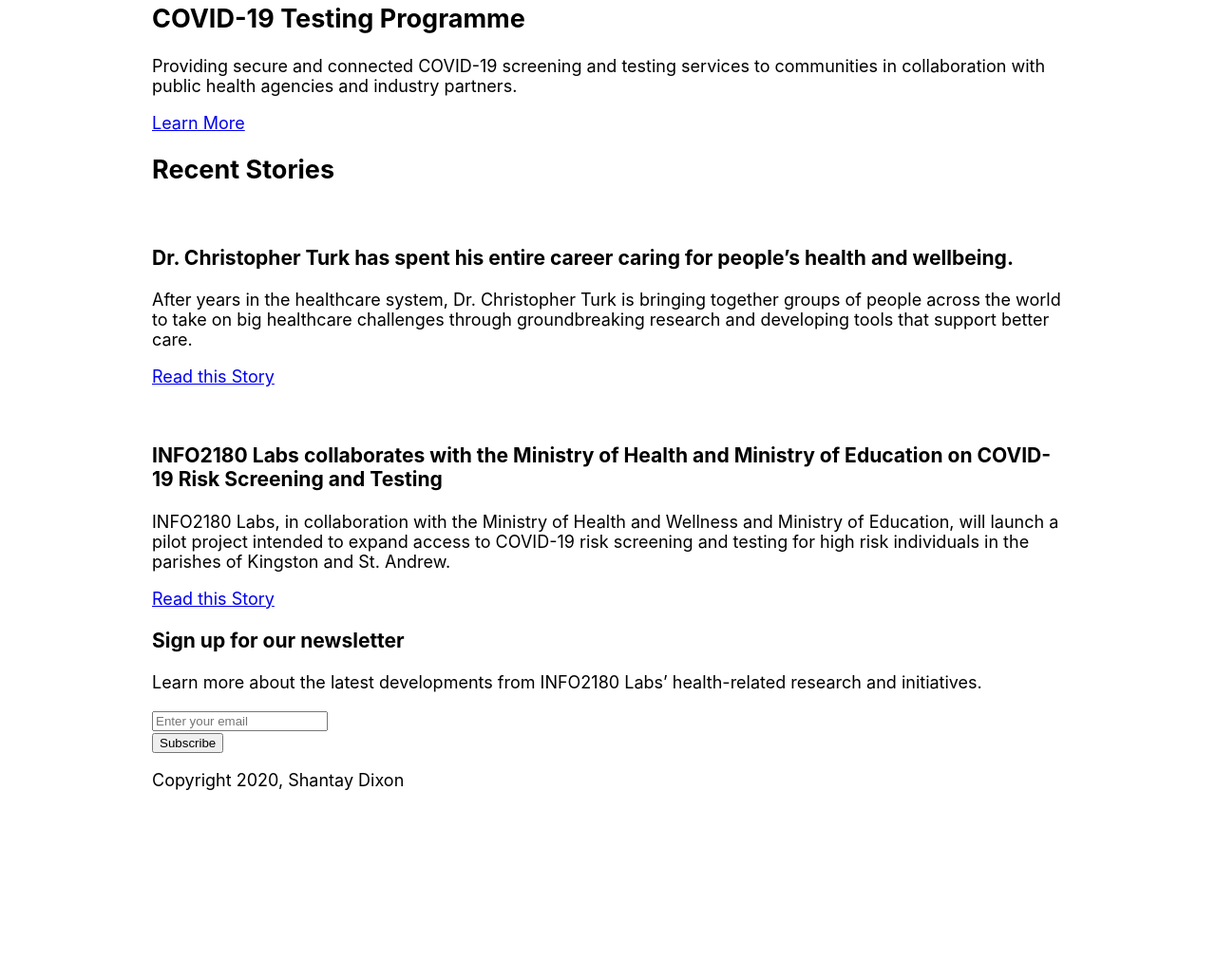
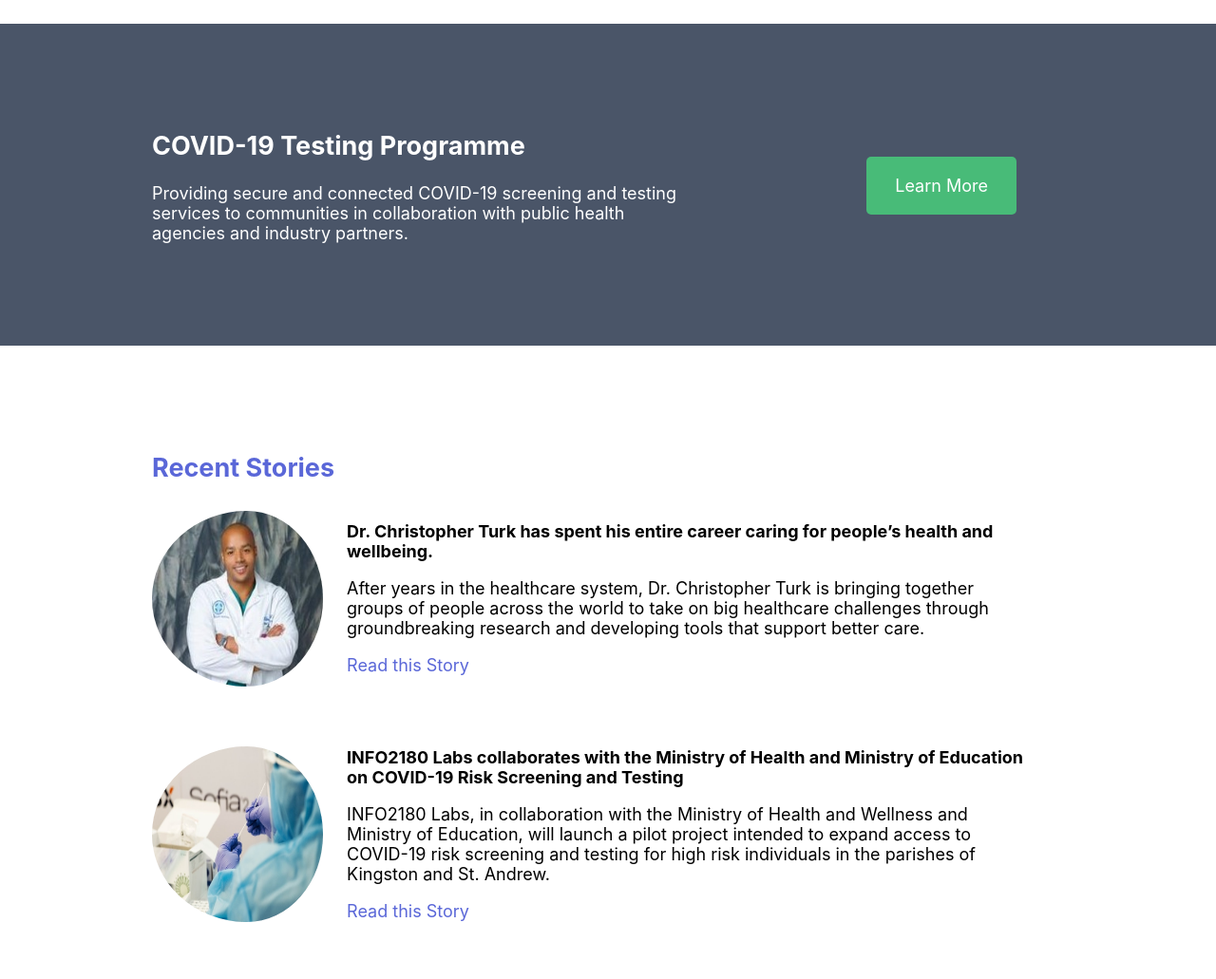
Before and after one commit to SC-Dixon/info2180-project1, a plain HTML site: page index.html in a window 1280 px wide. Shown: the part 873-1904 px from the top of the page at 95% size. Before the commit the page ends 1723 px from the top, so only its background shows below. Drawn offline with Linux system fonts and the light colour scheme.

Commit message:
Updated styles.css and Added new pictures to index.html files

```diff
--- a/index.html
+++ b/index.html
@@ -77,7 +77,7 @@
             <div class="container">
                 <h2>Recent Stories</h2>
                 <article>
-                    <img src="" alt="">
+                    <img src="DrCTurkPic.jpg" alt="Dr. Christopher Turk Picture">
                     <div class="article-body">
                         <h3>Dr. Christopher Turk has spent his entire career caring for people’s health and wellbeing.</h3>
                         <p>After years in the healthcare system, Dr. Christopher Turk is bringing together groups of people across the world to take on big healthcare challenges through groundbreaking research and developing tools that support better care.</p>
@@ -85,7 +85,7 @@
                     </div>
                 </article>
                 <article>
-                    <img src="" alt="">
+                    <img src="LabCovidTestPic.jpg" alt="Laboratory Swab Test Picture">
                     <div class="article-body">
                         <h3>INFO2180 Labs collaborates with the Ministry of Health and Ministry of Education on COVID-19 Risk Screening and Testing</h3>
                         <p>INFO2180 Labs, in collaboration with the Ministry of Health and Wellness and Ministry of Education, will launch a pilot project intended to expand access to COVID-19 risk screening and testing for high risk individuals in the parishes of Kingston and St. Andrew.</p>
--- a/styles.css
+++ b/styles.css
@@ -1,10 +1,11 @@
 /* Add your CSS to this file */
 body {
     margin: 0;
-    font-size: 16px;
+    font-size: 18px;
     display:flex;
     flex-direction: column;
     justify-content: center;
+    font-family: -apple-system, BlinkMacSystemFont, "Segoe UI", Roboto, "Helvetica Neue", Arial, "NotoSans", sans-serif;
 
 }
 
@@ -47,28 +48,40 @@
 header a{
     font-size: 18px;
     color: #6b7280;
+    text-decoration: none;
 }
 
 header a:hover{
     color: #5A67D8;
 }
 
+.overview-hero{
+    background-color: #E2E8F0;
+    padding: 50px;
+}
+
+.overview-hero .container{
+    width: 100%;
+}
+
 .overview-hero-image img {
     width: 120px;
     height: 125px;
     float: left;
-    padding-right: 20px;
+    padding-right: 70px;
+    padding-left: 40px;
+    padding-top: 35px;
 }
 
 .overview-hero-text{
     word-wrap: break-word;
+    display: inline-block;
+    width: 75%;
+    vertical-align: middle;
 }
 
 
-.overview-hero{
-    background-color: #E2E8F0;
-    padding: 50px;
-}
+
 
 
 
@@ -114,6 +127,142 @@
     border-style: solid;
     border-color: #E2E8F0;
     border-radius: 5px;
+    border-width: 5px;
     padding: 10px;
     box-shadow: 2px 5px #E2E8F0 ;
 }
+
+.testing{
+   background-color: #4A5568;
+   margin-top: 40px;
+   padding: 90px;
+}
+
+
+
+.testing .container{
+    display: flex;
+    justify-content: space-between;
+    width: 100%;
+}
+
+
+.testing .container .testing-desciption{
+    color: white;
+    width: 60%;
+}
+
+.testing .container .cta{
+   padding-top: 70px;
+   padding-right: 50px;
+}
+
+
+.testing .container .cta a{
+    padding: 20px 30px 20px 30px;
+    background-color: #48BB78;
+    border-radius: 5px;
+    color: white;
+    text-decoration: none;
+}
+
+.stories .container{
+    width: 100%;
+    padding: 70px;
+    padding-top: 90px;
+    padding-bottom: 90px;
+
+}
+.stories .container article{
+    padding-bottom: 40px;
+}
+
+.stories .container article img{
+    width: 180px;
+    height: 185px;
+    display: inline-block;
+    vertical-align: middle;
+    padding-right: 20px;
+    border-radius: 50%;
+}
+
+.stories .container h2{
+    display: inline-block;
+    vertical-align: middle;
+    color:#5A67D8;
+    width: 25%;
+}
+
+.stories .container article .article-body{
+    display: inline-block;
+    width: 75%;
+    vertical-align: middle;
+}
+
+.stories .container article a{
+    color: #5A67D8;
+    text-decoration: none;
+}
+
+.stories .container article h3{
+    font-size: 18px;
+}
+
+
+
+.newsletter{
+    clear: both;
+    background-color: #48BB78;
+    padding: 70px;
+}
+
+.newsletter .container{
+    display:flex;
+    flex-direction: column;
+    justify-content: center;
+
+}
+
+.newsletter .container h3{
+    margin: auto;
+    color: white;
+}
+
+.newsletter .container p{
+    margin-left: auto;
+    margin-right: auto;
+    width: 30em;
+    color: white;
+}
+
+.newsletter .container form{
+    display: flex;
+    justify-content: space-between;
+    margin: auto;
+
+}
+
+.newsletter .container input{
+    padding: 30px;
+    border-radius: 5px;
+    border: 0px;
+    width: 370px;
+}
+
+
+.newsletter .container .btn{
+    float: right;
+    margin-left: 5px;
+    color: white;
+    background-color: #5A67D8;
+    padding: 10px;
+    border-radius: 5px;
+    border: 0px;
+    width: 110px;
+}
+
+footer{
+    background-color: #4A5568;
+    color: white;
+    padding: 30px;
+}
```
Also changed, not shown: DrCTurkPic.jpg (added), LabCovidTestPic.jpg (added).
